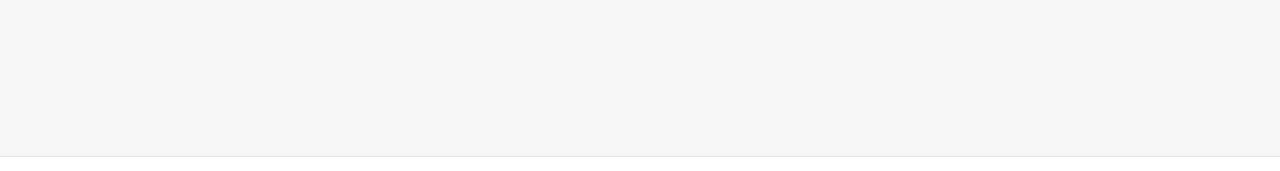
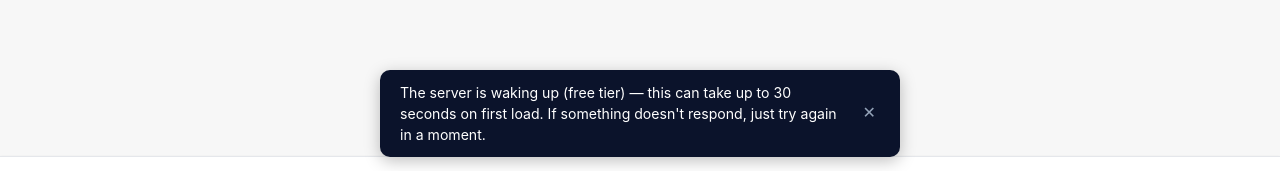
Before and after one commit to MariaVassilikopoulou/Event-Booking-Frontend-Public, a Next.js app: page / in a window 1280 px wide. Shown: the part 623-794 px from the top of the page. Built offline with nearby package versions, Linux system fonts and the light colour scheme; no server answers.

Commit message:
banner for warm up

```diff
--- a/src/app/layout.tsx
+++ b/src/app/layout.tsx
@@ -3,6 +3,7 @@ import Header from '@/components/Header';
 import '../styles/globals.css';
 import Footer from '../components/Footer';
 import { Toaster } from 'sonner';
+import WarmUpBanner from '@/components/WarmUpBanner';
 
 export default function RootLayout({ children }: { children: React.ReactNode }) {
   return (
@@ -12,6 +13,7 @@ export default function RootLayout({ children }: { children: React.ReactNode })
         <main>{children}</main>
         <Footer />
         <Toaster position="top-right" richColors />
+        <WarmUpBanner />
       </body>
     </html>
   );
--- /dev/null
+++ b/src/components/WarmUpBanner.tsx
@@ -0,0 +1,38 @@
+"use client"
+
+import { useEffect, useState } from "react";
+import styles from "../styles/WarmUpBanner.module.scss";
+
+const SLOW_THRESHOLD_MS = 3000;
+
+export default function WarmUpBanner() {
+    const [visible, setVisible] = useState(false);
+
+    useEffect(() => {
+        const timer = setTimeout(() => setVisible(true), SLOW_THRESHOLD_MS);
+
+        fetch(process.env.NEXT_PUBLIC_API_EVENTS ?? "", { method: "GET" })
+            .then(() => {
+                clearTimeout(timer);
+                setVisible(false);
+            })
+            .catch(() => {
+                clearTimeout(timer);
+                setVisible(true);
+            });
+
+        return () => clearTimeout(timer);
+    }, []);
+
+    if (!visible) return null;
+
+    return (
+        <div className={styles.banner}>
+            <span>
+                The server is waking up (free tier) — this can take up to 30 seconds on first load.
+                If something doesn&apos;t respond, just try again in a moment.
+            </span>
+            <button className={styles.close} onClick={() => setVisible(false)} aria-label="Dismiss">✕</button>
+        </div>
+    );
+}
--- /dev/null
+++ b/src/styles/WarmUpBanner.module.scss
@@ -0,0 +1,42 @@
+.banner {
+  position: fixed;
+  bottom: 1.25rem;
+  left: 50%;
+  transform: translateX(-50%);
+  z-index: 1000;
+  display: flex;
+  align-items: center;
+  gap: 1rem;
+  background: #0b132b;
+  color: #fff;
+  padding: 0.75rem 1.25rem;
+  border-radius: 10px;
+  box-shadow: 0 4px 16px rgba(0, 0, 0, 0.25);
+  font-size: 0.88rem;
+  max-width: 520px;
+  width: calc(100% - 2rem);
+  animation: slideUp 0.3s ease;
+
+  span {
+    flex: 1;
+    line-height: 1.5;
+  }
+}
+
+.close {
+  background: none;
+  border: none;
+  color: #94a3b8;
+  font-size: 1rem;
+  cursor: pointer;
+  padding: 0 0.25rem;
+  flex-shrink: 0;
+  transition: color 0.15s;
+
+  &:hover { color: #fff; }
+}
+
+@keyframes slideUp {
+  from { opacity: 0; transform: translateX(-50%) translateY(12px); }
+  to   { opacity: 1; transform: translateX(-50%) translateY(0); }
+}
```
